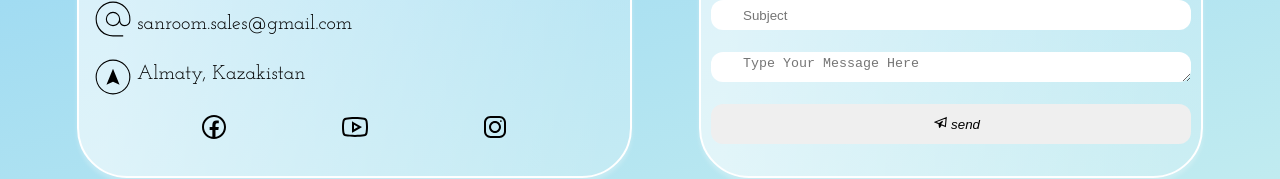
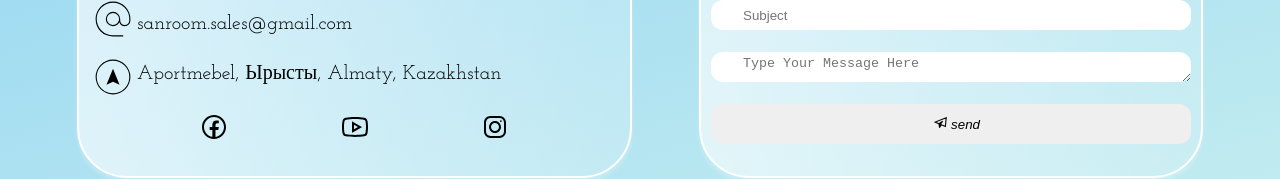
Before and after one commit to SamimAzimi/sanroom, a React (Create React App) app: page /contact in a window 1280 px wide. Shown: the part 365-544 px from the top of the page. Built offline with nearby package versions, Linux system fonts and the light colour scheme.

Commit message:
address modified

```diff
--- a/src/components/Contactus.js
+++ b/src/components/Contactus.js
@@ -80,7 +80,7 @@ function Contactus() {
                                 </div>
                             </li>
                             <li className='contactDetailsListItems'><img src={Gmail} alt="footerIcons" className='footerIcons1Section' /><a className='mailto' href="mailto:sanroom@gmail.com">sanroom.sales@gmail.com</a></li>
-                            <li className='contactDetailsListItems'><img src={LocationIcon} alt="footerIcons" className='footerIcons1Section' /><p className='address'>Almaty, Kazakistan</p></li>
+                            <li className='contactDetailsListItems'><img src={LocationIcon} alt="footerIcons" className='footerIcons1Section' /><p className='address'>Aportmebel, Ырысты, Almaty, Kazakhstan</p></li>
                         </ul>
                     </div>
                     <div className='socialMediaContactPage'>
@@ -125,7 +125,7 @@ function Contactus() {
                     style={{ "border": "0" }}
                     loading="lazy"
                     allowfullscreen
-                    src="https://www.google.com/maps/embed/v1/place?key=AIzaSyC3BR4ik4mFhyhhDibPEReVOodWKB2rdGc&q=Çımkent"
+                    src="https://www.google.com/maps/embed/v1/place?key=AIzaSyC3BR4ik4mFhyhhDibPEReVOodWKB2rdGc&q=Aportmebel, Ырысты, Almaty, Kazakhstan"
                 >
                 </iframe>
 
--- a/src/components/Footer.js
+++ b/src/components/Footer.js
@@ -19,7 +19,7 @@ function Footer() {
                         </div>
                     </li>
                     <li className='contactDetailsListItems'><img src={Gmail} alt="footerIcons" className='footerIcons1Section' /><a className='mailto' href="mailto:sanroom@gmail.com">sanroom.sales@gmail.com</a></li>
-                    <li className='contactDetailsListItems'><img src={LocationIcon} alt="footerIcons" className='footerIcons1Section' /><p className='address'>Almaty, Kazakhstan</p></li>
+                    <li className='contactDetailsListItems'><img src={LocationIcon} alt="footerIcons" className='footerIcons1Section' /><p className='address'>Aportmebel, Ырысты, Almaty, Kazakhstan</p></li>
                 </ul>
             </section>
             <section className='socialMediaIcons'>
```
